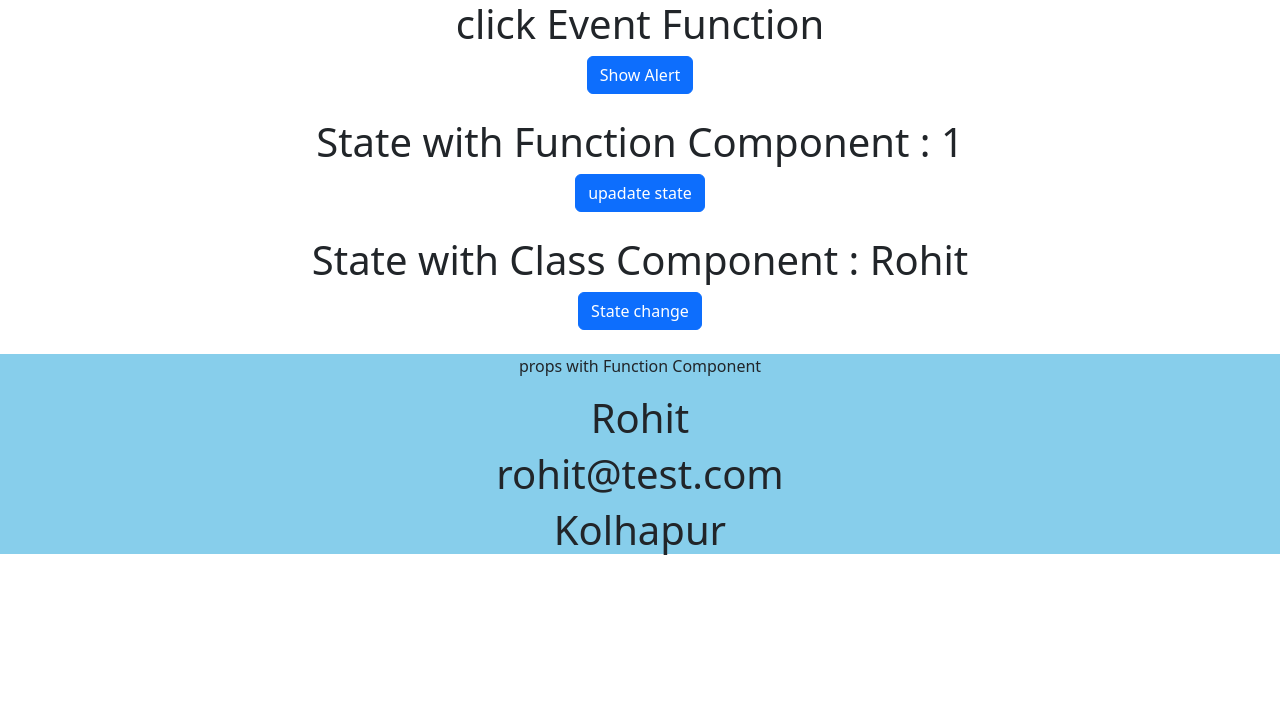
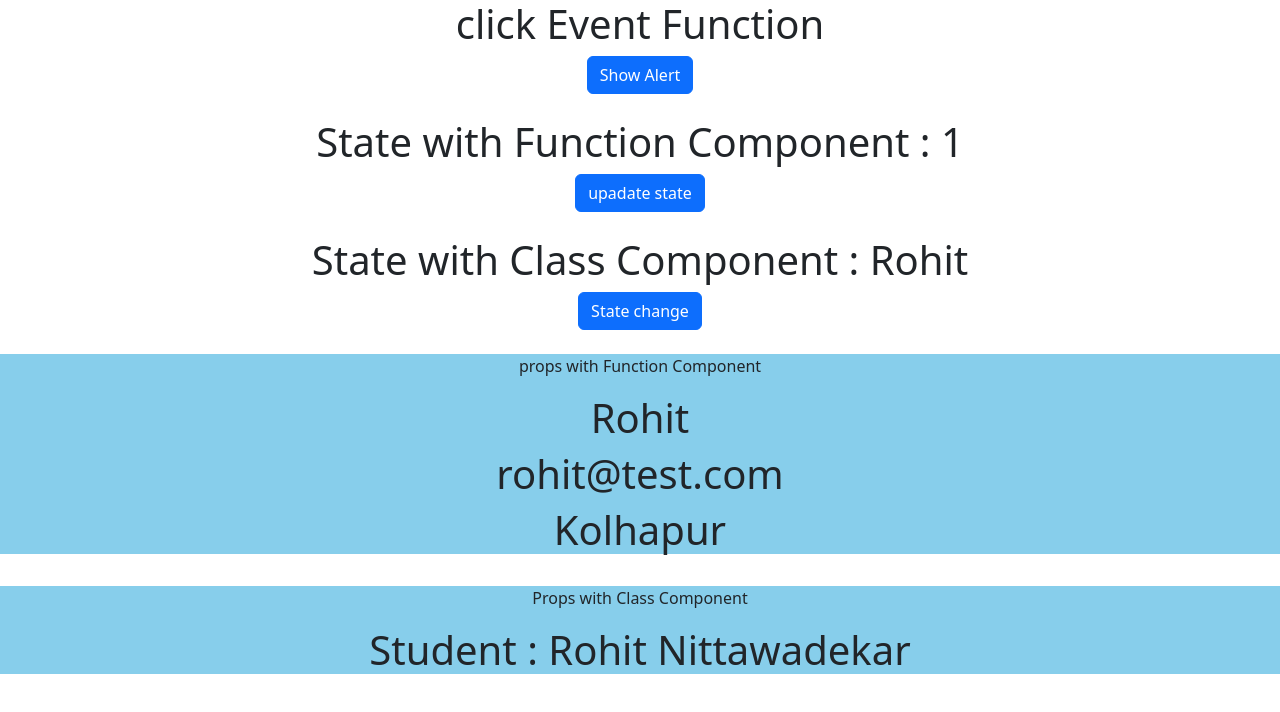
Before and after one commit to Rohit3920/React-practise, a React (Create React App) app: page / in a window 1280 px wide. Shown: the top 712 px of the page. Built offline with nearby package versions, Linux system fonts and the light colour scheme.

Commit message:
Props with Class Component

```diff
--- a/src/App.js
+++ b/src/App.js
@@ -6,6 +6,7 @@ import ClickEventFun from './Component/ClickEventFun'
 import StateFun from './Component/StateFun'
 import StateCls from './Component/StateCls';
 import PropFun from './Component/PropFun';
+import PropsClass from './Component/PropsClass'
 
 function App() {
 
@@ -18,6 +19,7 @@ function App() {
       <StateFun /><br/>
       <StateCls /> <br/>
     <PropFun name = {"Rohit"} email={"rohit@test.com"} other = {{address : "Kolhapur"}}/> <br/>
+    <PropsClass name= {"Rohit Nittawadekar"}/>
     </div>
   );
 }
--- /dev/null
+++ b/src/Component/PropsClass.js
@@ -0,0 +1,16 @@
+import { Component } from "react"
+
+class PropsClass extends Component{
+
+    render(){
+        console.warn(this.props)
+        return(
+            <div className="main">
+                <p>Props with Class Component</p>
+                <h1>Student : {this.props.name}</h1>
+            </div>
+        )
+    }
+}
+
+export default PropsClass
```
